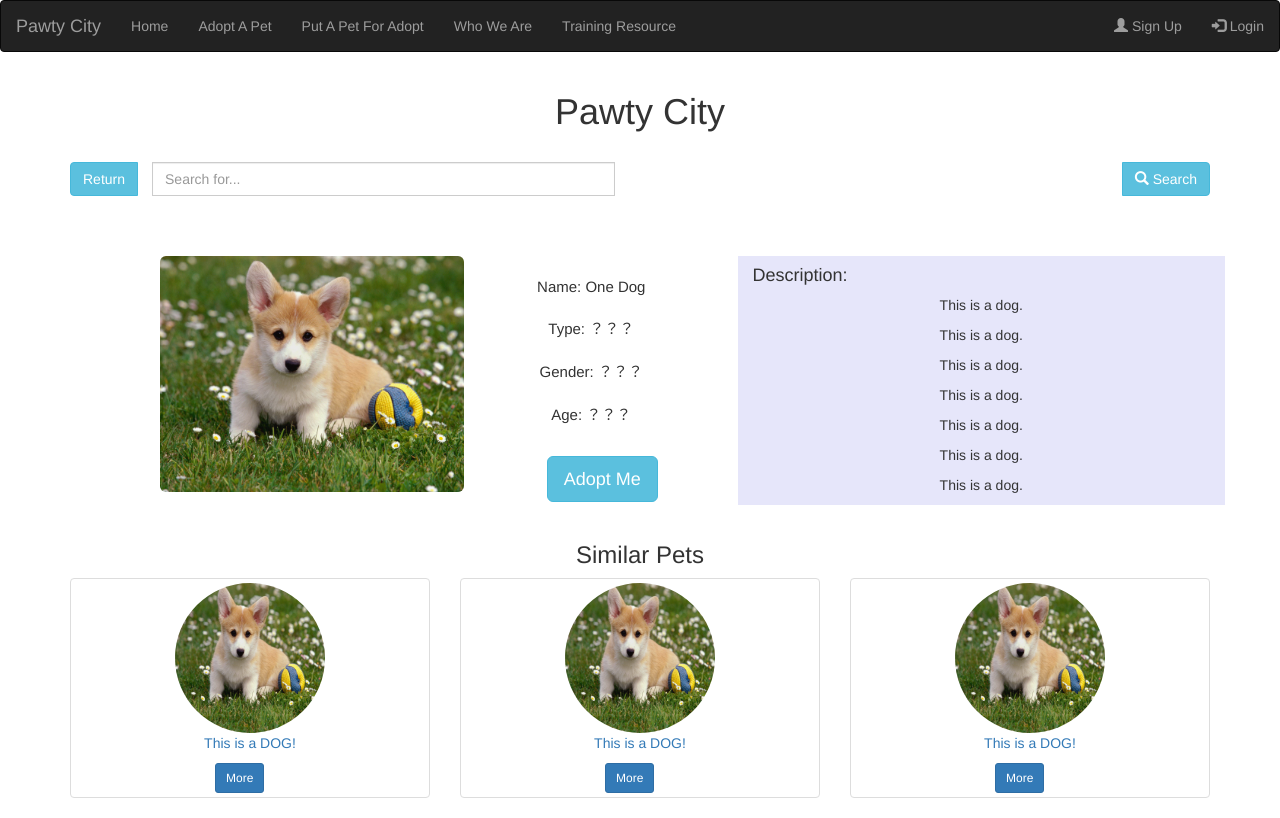
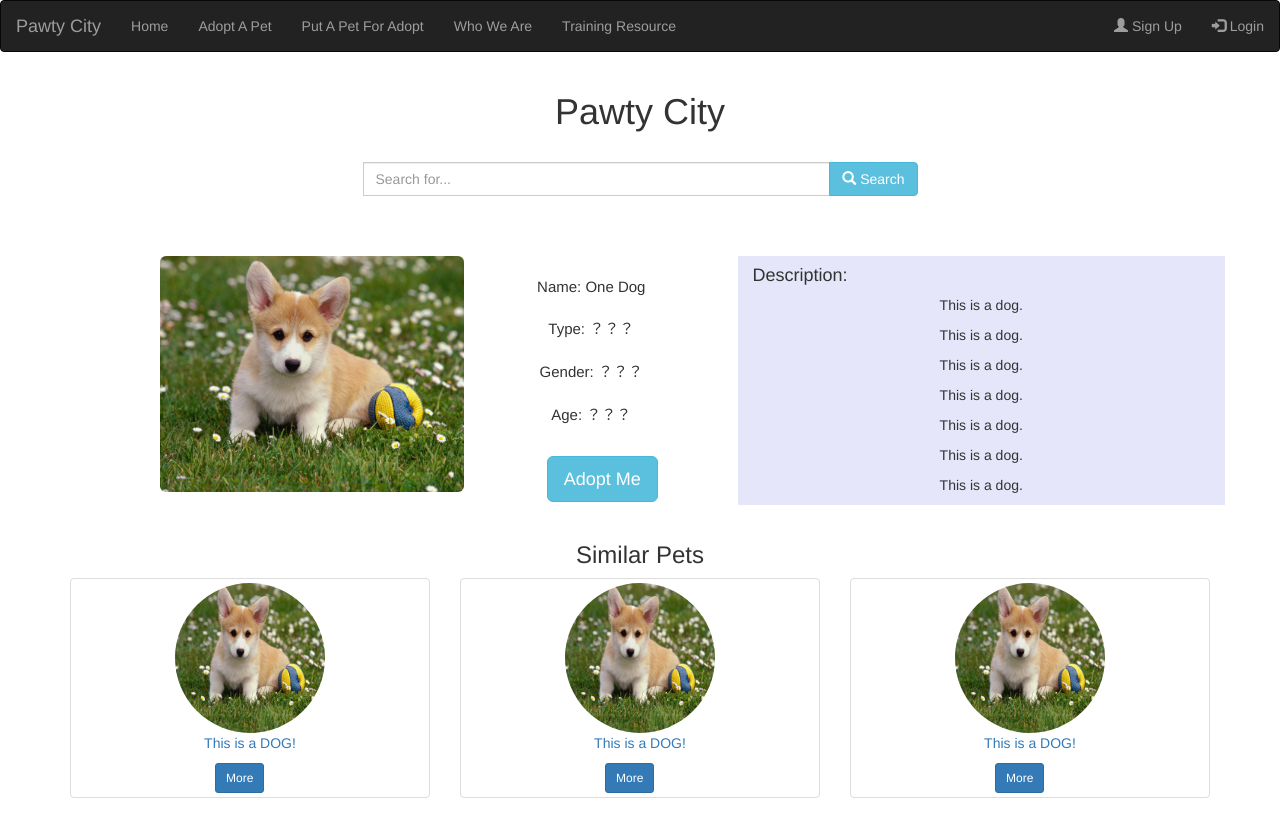
Before and after one commit to qweldl/Pawtycity, a plain HTML site: page detailpage.html in a window 1280 px wide. Drawn offline with nearby package versions, Linux system fonts and the light colour scheme.

Commit message:
improve detail page

```diff
--- a/detailpage.html
+++ b/detailpage.html
@@ -39,17 +39,26 @@
 
 
 <div class="container">
+   <div class="row">
+     <div class="col-sm-3">
+       <!--<span class="input-group-btn"><button class="btn btn-info btn-md" type="button">Return</button></span>-->
+     </div>
+     <div class="col-sm-6">
         <h1 align="center">Pawty City</h1>
         <br>
         <div class="input-group">
-        <span class="input-group-btn"><button class="btn btn-info btn-md" type="button">Return</button></span>
-                    <div class="col-xs-6">
+
+                    <div class="col-sm-13">
                         <input type="text" class="form-control" placeholder="Search for...">
                     </div>
                             <span class="input-group-btn">
                               <button class="btn btn-info btn-md" type="button"><span class="glyphicon glyphicon-search"></span> Search</button>
                             </span>
                     </div>
+        </div>
+     <div class="col-sm-3">
+     </div>
+</div>
 </div>
 <br>
 <br>
```
